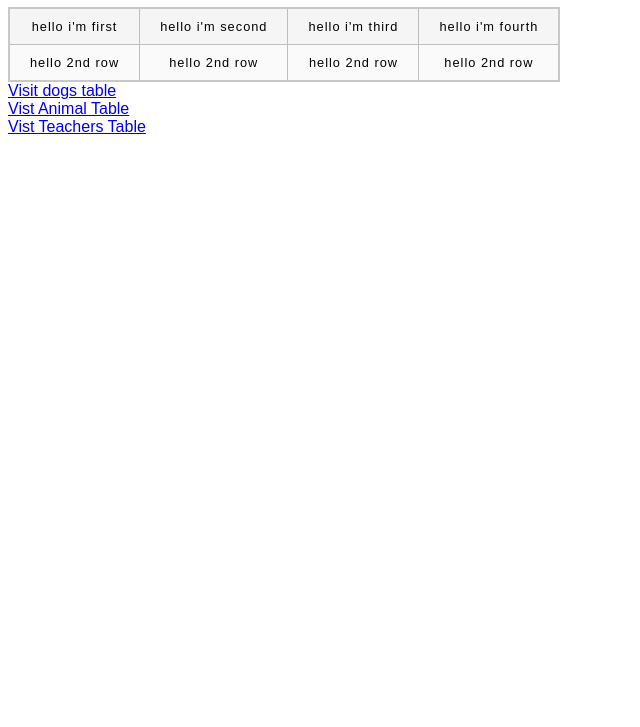
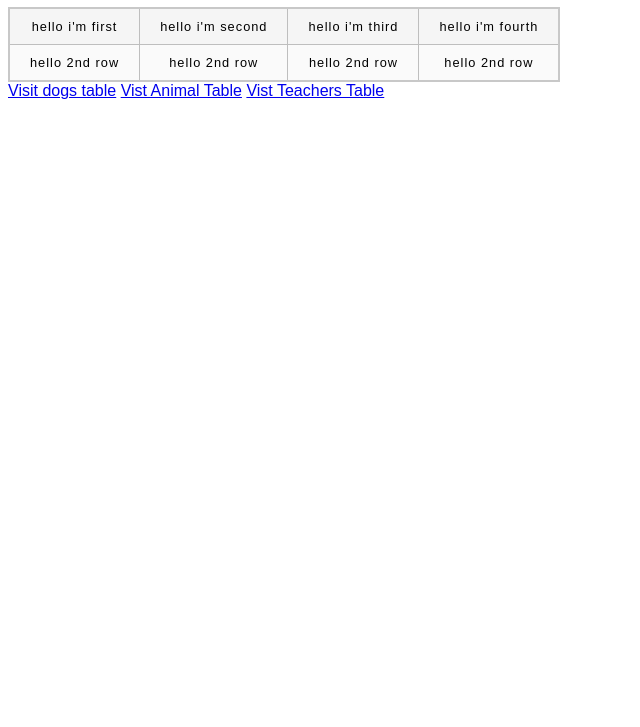
Before and after one commit to ImportDev/html_tables, a plain HTML site: page index.html in a window 1280 px wide. Shown: the part 73-800 px from the top of the page, without its empty margins (0-640 px from the left). Drawn offline with Linux system fonts and the light colour scheme.

Commit message:
Updated href links

```diff
--- a/index.html
+++ b/index.html
@@ -25,9 +25,9 @@
     </table>
 
 
-    <a href="dogs-table.html">Visit dogs table</a><br>
-    <a href="animals-table.html">Vist Animal Table</a><br>
-    <a href="timetable.html">Vist Teachers Table</a><br>
+    <a href="dogs-table.html">Visit dogs table</a>
+    <a href="animals-table.html">Vist Animal Table</a>
+    <a href="timetable.html">Vist Teachers Table</a>
 
   </body>
 </html>
```
